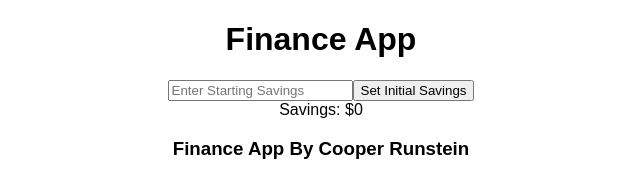
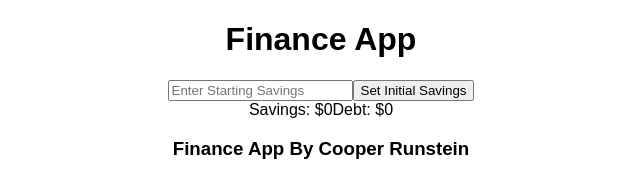
Before and after one commit to Cooper-Runstein/React-Personal-Finance-App, a React (Create React App) app: page / in a window 1280 px wide. Shown: the top 191 px of the page, without its empty margins (319-959 px from the left). Built offline with nearby package versions, Linux system fonts and the light colour scheme.

Commit message:
Debt wired to counter

```diff
--- a/src/App.js
+++ b/src/App.js
@@ -46,7 +46,7 @@ class App extends Component {
     document.getElementById("initial_debt").style.display = "none";
     let newDebt = this.state.initialDebt;
     this.setState({
-      Debt: newDebt,
+      debt: newDebt,
       initialDebt: 0
     })
   }
@@ -67,7 +67,8 @@ class App extends Component {
 
           />
         <Counter
-          savings={this.state.savings}/>
+          savings={this.state.savings}
+          debt = {this.state.debt}/>
         <Footer />
       </div>
     );
--- a/src/Components/Counter.js
+++ b/src/Components/Counter.js
@@ -2,7 +2,7 @@ import React from 'react';
 
 const Counter = (props) =>{
     return(
-        <div id="counter"><span>Savings: ${props.savings}</span></div>
+        <div id="counter"><span>Savings: ${props.savings}</span><span>Debt: ${props.debt}</span></div>
     )
 }
 
```
